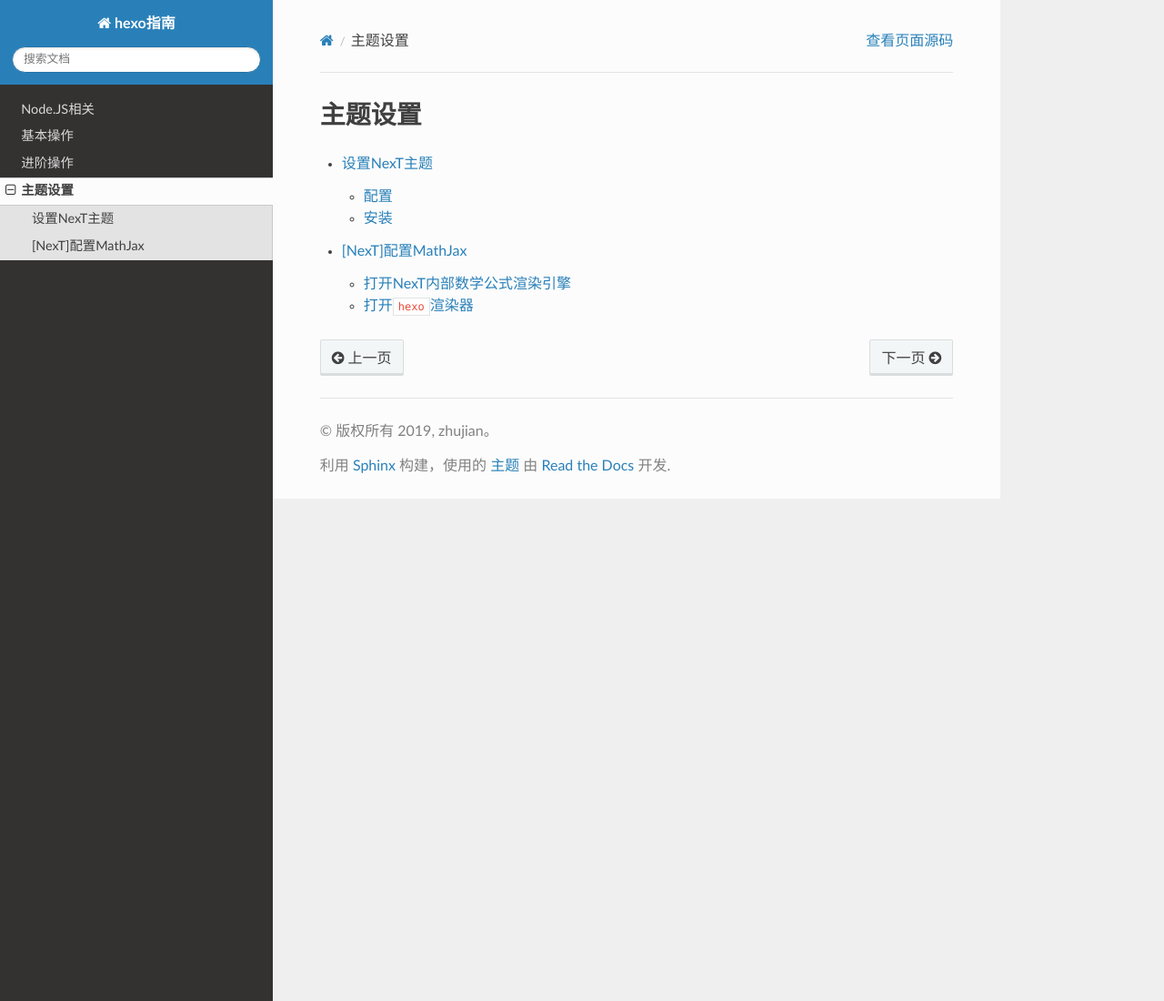
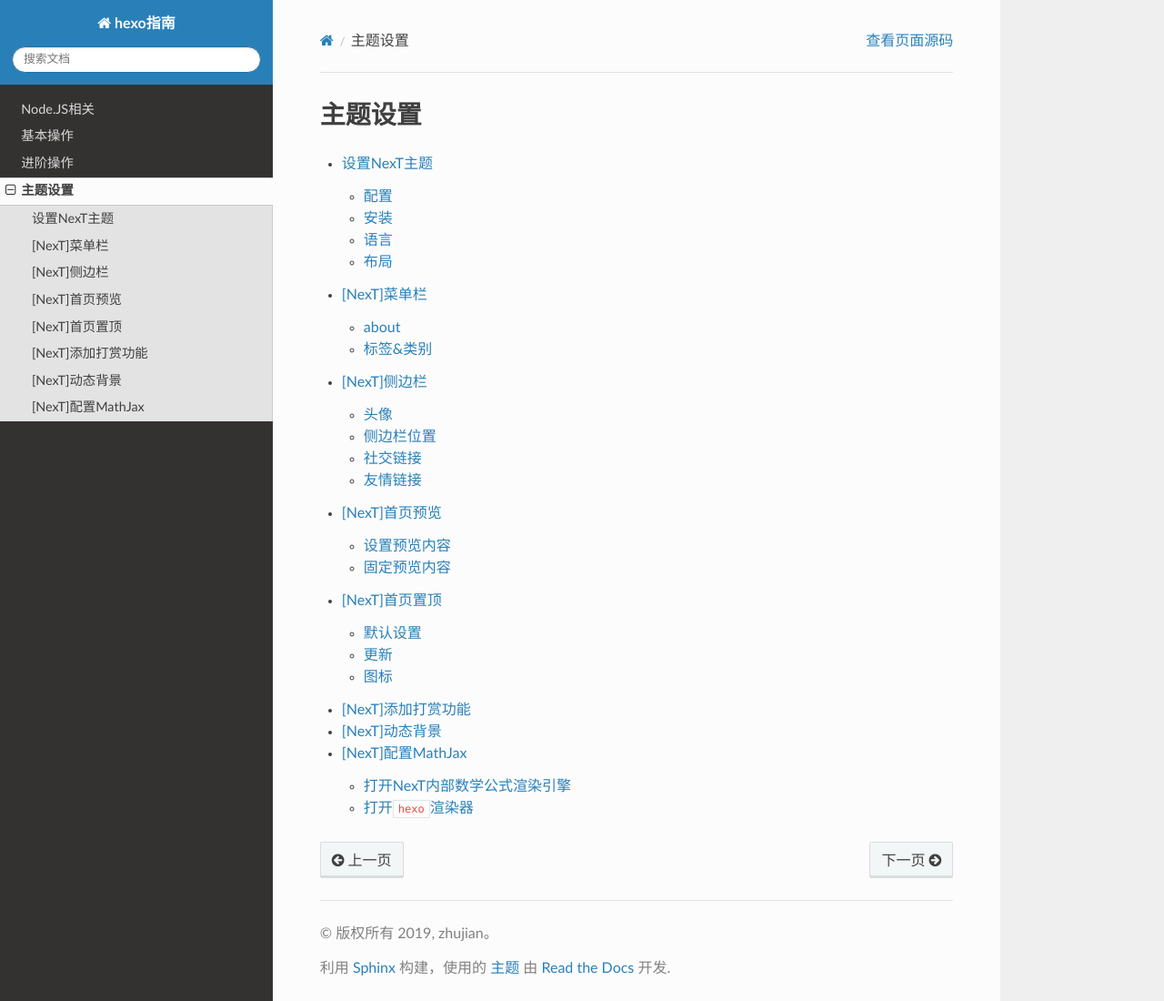
Before and after one commit to Document-Collection/blog-website-building-guide, a Sphinx documentation site: the page built from docs/source/theme.rst, in a window 1280 px wide and 1100 px high. Shown: the whole window at 91% size. Built offline with Sphinx 7.4.7 and the Read the Docs theme 2.0.0, drawn with Linux system fonts in a browser that asks for light colours; some of the changed lines change nothing that is shown.

Commit message:
添加主题设置-菜单栏、侧边栏、首页预览、置顶、打赏功能和动态背景

```diff
--- a/docs/source/theme.rst
+++ b/docs/source/theme.rst
@@ -6,4 +6,10 @@
    :maxdepth: 2
 
    theme/设置NexT主题
+   theme/[NexT]菜单栏
+   theme/[NexT]侧边栏
+   theme/[NexT]首页预览
+   theme/[NexT]首页置顶
+   theme/[NexT]添加打赏功能
+   theme/[NexT]动态背景
    theme/[NexT]配置MathJax
--- /dev/null
+++ b/docs/source/theme/[NexT]侧边栏.md
@@ -0,0 +1,84 @@
+
+# [NexT]侧边栏
+
+侧边栏中包含多种配置，可通过修改主题`_config.yml`实现
+
+## 头像
+
+    # Sidebar Avatar
+    avatar:
+        # in theme directory(source/images): /images/avatar.gif
+        # in site  directory(source/uploads): /uploads/avatar.gif
+        # You can also use other linking images.
+        url: #/images/avatar.gif                                         // 头像地址
+        # If true, the avatar would be dispalyed in circle.
+        rounded: false                                                   // 是否显示为圆形
+        # The value of opacity should be choose from 0 to 1 to set the opacity of the avatar.
+        opacity: 1                                                       // 不透明度 1表示完全不透明
+        # If true, the avatar would be rotated with the cursor.
+        rotated: false                                                   // 光标移到图标自动旋转
+
+* `url`：图像地址。默认为NexT包下`/source/images/avatar.gif`，也可放置在站点路径`/source/uploads`文件夹内
+* `rounded`：是否显示为圆形图标
+* `opacity`：透明度设置[0,1]，0表示完全透明，1表示完全不透明
+* `rotated`：光标移动到图标是否旋转
+
+## 侧边栏位置
+
+可通过设置改变侧边栏在页面上的位置
+
+    sidebar:
+        # Sidebar Position, available values: left | right (only for Pisces | Gemini).
+        position: left
+        #position: right
+
+        ...
+        ...
+
+        # Back to top in sidebar.
+        b2t: false
+        # Scroll percent label in b2t button.
+        scrollpercent: false
+
+* `position`：可设置侧边栏在左边还是右边(针对`Pisces`或者`Gemini`主题）
+* `b2t`：是否在侧边栏显示点击返回顶点按钮
+* `scrollpercent`：是否显示已滚动的百分比
+
+## 社交链接
+
+    # Social Links
+    # Usage: `Key: permalink || icon`
+    # Key is the link label showing to end users.
+    # Value before `||` delimeter is the target permalink.
+    # Value after `||` delimeter is the name of FontAwesome icon. If icon (with or without delimeter) is not specified, globe icon will be loaded.
+    #social:
+        #GitHub: https://github.com/yourname || github
+        #E-Mail: mailto:yourname@gmail.com || envelope
+        #Weibo: https://weibo.com/yourname || weibo
+        #Google: https://plus.google.com/yourname || google
+        #Twitter: https://twitter.com/yourname || twitter
+        #FB Page: https://www.facebook.com/yourname || facebook
+        #VK Group: https://vk.com/yourname || vk
+        #StackOverflow: https://stackoverflow.com/yourname || stack-overflow
+        #YouTube: https://youtube.com/yourname || youtube
+        #Instagram: https://instagram.com/yourname || instagram
+        #Skype: skype:yourname?call|chat || skype
+
+`NexT`内置了多个网站的链接，取消想要添加的链接注释
+
+* `key`值是显示的选项名
+* `||`前面表示链接的地址
+* `||`后面表示图标，可通过[Font Awesome](https://fontawesome.com/icons?d=gallery&q=github)库自定义
+
+比如我的自定义
+
+    social:
+        Github: https://github.com/zjZSTU || github
+        CSDN: https://blog.csdn.net/u012005313 || book
+
+## 友情链接
+
+    links:
+        # Title: http://example.com
+
+修改`Title`和链接地址
--- /dev/null
+++ b/docs/source/theme/[NexT]动态背景.md
@@ -0,0 +1,30 @@
+
+# [NexT]动态背景
+
+参考：[theme-next/theme-next-canvas-nest](https://github.com/theme-next/theme-next-canvas-nest)
+
+进入主题包路径
+
+    /path/to/themes/next/
+
+下载
+
+    git clone https://github.com/theme-next/theme-next-canvas-nest source/lib/canvas-nest
+
+在主题`_config.yml`文件中设置`cavas_nest`为`true`
+
+    # Canvas-nest
+    # Dependencies: https://github.com/theme-next/theme-next-canvas-nest
+    canvas_nest:
+        enable: false
+        onmobile: true # display on mobile or not
+        color: '0,0,255' # RGB values, use ',' to separate
+        opacity: 0.5 # the opacity of line: 0~1
+        zIndex: -1 # z-index property of the background
+        count: 99 # the number of lines
+
+* `onmobile`：是否在手机上显示
+* `color`：`RGB`颜色值，默认下显示蓝色
+* `opacity`：线条的透明度
+* `zIndex`：背景的`z`层属性
+* `count`：线条数量
--- /dev/null
+++ b/docs/source/theme/[NexT]添加打赏功能.md
@@ -0,0 +1,22 @@
+
+# [NexT]添加打赏功能
+
+可以在每篇文章末尾添加打赏链接，设置主题`_config.yml`文件
+
+    # Reward
+    # If true, reward would be displayed in every article by default.
+    # And you can show or hide one article specially through add page variable `reward: true/false`.
+    reward:
+        enable: false
+        #comment: Donate comment here
+        #wechatpay: /images/wechatpay.jpg
+        #alipay: /images/alipay.jpg
+        #bitcoin: /images/bitcoin.jpg
+
+设置属性`enable`为`true`，并且将微信支付和支付宝支付的截图放置在主题包下`source/images`文件夹下
+
+        enable: true
+        comment: 坚持原创技术分享，您的支持将鼓励我继续创作！
+        wechatpay: /images/wechatpay.jpg
+        alipay: /images/alipay.jpg
+        #bitcoin: /images/bitcoin.jpg
--- /dev/null
+++ b/docs/source/theme/[NexT]菜单栏.md
@@ -0,0 +1,67 @@
+
+# [NexT]菜单栏
+
+默认开启了首页和存档选项，可修改主题`_config.yml`
+
+    menu:
+        home: / || home                     // 主页
+        # about: /about/ || user            // 关于
+        #tags: /tags/ || tags               // 标签
+        #categories: /categories/ || th     // 类别
+        archives: /archives/ || archive     // 存档
+        #schedule: /schedule/ || calendar   // 日程表
+        #sitemap: /sitemap.xml || sitemap   // 站点地图
+        #commonweal: /404/ || heartbeat     // 404页面
+
+
+![](./imgs/next-menu-start.png)
+
+对需要的菜单项取消注释，就可以在页面上看到相应选项，同时还需要对一些选项进行配置
+
+![](./imgs/next-menu-modify.png)
+
+点击`about`选项需要读取`/public/about/`路径下的`index.html`文件，点击`tags`需要读取`/public/tags`下的`index.html`文件，类别选项同理
+
+默认情况下这几个路径下的`index.html`文件为空，需要手动创建
+
+## about
+
+新建页面
+
+    hexo new page about
+
+在`source`文件夹下生成文件夹`about`，其文件结构如下
+
+    .
+    ├── index
+    └── index.md
+
+    1 directory, 1 file
+
+修改`index.md`文件的`front-matter`，同时可以添加内容
+
+    ---
+    title: 关于
+    date: 2019-01-23 23:30:47
+    tags: about
+    ---
+
+    ...
+    ...
+
+## 标签&类别
+
+与`about`选项操作类似，新建页面文件`tags`和`categories`，同时修改其`.md`文件
+
+    # tags.md
+    ---
+    title: 标签
+    date: 2019-01-23 23:26:43
+    type: tags
+    ---
+    # categories.md
+    ---
+    title: 类别
+    date: 2019-01-23 23:27:04
+    type: categories
+    ---
--- a/docs/source/theme/[NexT]配置.md
+++ b/docs/source/theme/[NexT]配置.md
@@ -17,15 +17,6 @@
 
 基于NexT主题可以进行许多个性化配置
 
-1. 语言
-2. 外观
-3. 菜单
-4. 侧边栏(社交链接)、点击返回顶端、显示百分比
-5. 头像
-6. 打赏功能
-7. 友情链接
-8. 设置首页不显示全文(只显示预览)
-9. 动态背景
 10. 置顶
 11. tags和categories为空
 12. 添加github图标 参考：[Hexo-NexT配置超炫网页效果](https://www.jianshu.com/p/9f0e90cc32c2	)
@@ -39,6 +30,7 @@
 
 2. 文章阅读次数LeanCloud
 3. 全局搜索Algolia
-13. 公益404
 15. 底部评论 Error: Not Found
 16. 站点地图
+
+---
--- /dev/null
+++ b/docs/source/theme/[NexT]首页置顶.md
@@ -0,0 +1,52 @@
+
+# [NexT]首页置顶
+
+参考：[hexo博客优化之文章置顶+置顶标签](https://blog.csdn.net/qwerty200696/article/details/79010629)
+
+## 默认设置
+
+默认`hexo`使用插件[hexojs/hexo-generator-index](https://github.com/hexojs/hexo-generator-index)进行首页文章设置
+
+    # Home page setting
+    # path: Root path for your blogs index page. (default = '')
+    # per_page: Posts displayed per page. (0 = disable pagination)
+    # order_by: Posts order. (Order by date descending by default)
+    index_generator:
+        path: ''
+        per_page: 10
+        order_by: -date
+
+* `path`：文章起始页面路径
+* `per_page`：每页显示文章数量
+* `order_by`：排序（默认按日期降序）
+
+## 更新
+
+网上有好几个更新后的插件版本，都能进行更为丰富的排序选择
+
+* [YuyingWu/hexo-generator-index-plus](https://github.com/YuyingWu/hexo-generator-index-plus)
+* [hexo-generator-index-updated](https://www.npmjs.com/package/hexo-generator-index-updated)
+* [netcan/hexo-generator-index-pin-top](https://github.com/netcan/hexo-generator-index-pin-top)
+
+以hexo-generator-index-pin-top为例，首先是卸载默认排序插件，安装新插件
+
+    $ npm uninstall hexo-generator-index --save
+    $ npm install hexo-generator-index-pin-top --save
+
+然后在文章`front-matter`中设置`true: 1`即可实现文章置顶功能，并且数字越大等级越高
+
+## 图标
+
+进入`NexT`主题下修改
+
+    /themes/next/layout/_macro/post.swig
+
+在`<div class="post-meta">`下加入置顶图标
+
+    {% if post.top %}
+        <i class="fa fa-thumb-tack"></i>
+        <font color=7D26CD>置顶</font>
+        <span class="post-meta-divider">|</span>
+    {% endif %}
+
+![](./imgs/top.png)
--- /dev/null
+++ b/docs/source/theme/[NexT]首页预览.md
@@ -0,0 +1,34 @@
+
+# [NexT]首页预览
+
+默认在首页显示每篇文章的全部内容，可使用`NexT`主题设置预览模式
+
+    # Automatically scroll page to section which is under <!-- more --> mark.
+    scroll_to_more: true
+
+    ...
+    ...
+
+    # Automatically Excerpt. Not recommend.
+    # Use <!-- more --> in the post to control excerpt accurately.
+    auto_excerpt:
+        enable: false
+        length: 150
+
+    # Read more button
+    # If true, the read more button would be displayed in excerpt section.
+    read_more_btn: true
+
+`NexT`提供了两种预览模式
+
+## 设置预览内容
+
+在文章中嵌入标记
+
+    <!-- more -->
+
+会将其之上的内容作为预览内容
+
+## 固定预览内容
+
+设置属性`auto_excerpt`为`true`，会固定预览的长度
--- a/docs/source/theme/设置NexT主题.md
+++ b/docs/source/theme/设置NexT主题.md
@@ -19,3 +19,34 @@
     $ git clone https://github.com/theme-next/hexo-theme-next themes/next
 
 ![](./imgs/hexo-theme-next.png)
+
+**注意：主题包中也存在一个_config.yml配置文件**
+
+## 语言
+
+设置中文，在工程`_config.yml`文件中修改
+
+    language: zh-CN
+
+`NexT`具体支持哪几种语言可查看
+
+    /themes/next/languages/
+
+## 布局
+
+`NexT`提供了`4`种布局(或称为主题、`scheme`)
+
+    Muse 主题
+    Mist 主题
+    Pisces 主题
+    Gemini 主题
+
+其预览界面可在[hexo-theme-next](https://github.com/theme-next/hexo-theme-next/blob/master/docs/zh-CN/README.md#%E5%8D%B3%E6%97%B6%E9%A2%84%E8%A7%88)中点击相应网站查看
+
+在主题`_config.yml`文件中修改
+
+    # Schemes
+    # scheme: Muse
+    # scheme: Mist
+    # scheme: Pisces
+    scheme: Gemini
```
Also changed, not shown: docs/source/theme/imgs/next-menu-modify.png (added), docs/source/theme/imgs/next-menu-start.png (added), docs/source/theme/imgs/reward-pay.png (added), docs/source/theme/imgs/reward.png (added), docs/source/theme/imgs/top.png (added).
